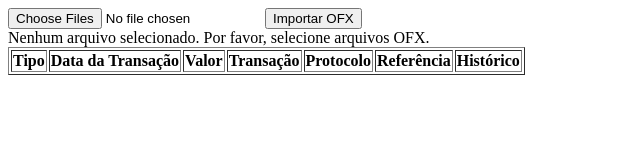
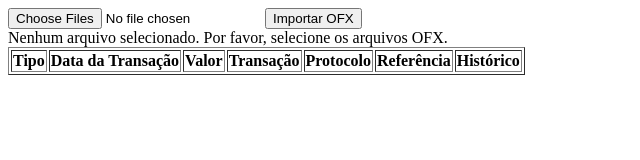
Before and after one commit to Ley-wy/leitorOFX, a plain HTML site: page index.html in a window 1280 px wide. Both pictures are taken after a click on the button "Importar OFX". Shown: the full height of the page, 0-640 px from the left. Drawn offline with Linux system fonts and the light colour scheme.

Commit message:
Update index.html

```diff
--- a/index.html
+++ b/index.html
@@ -44,7 +44,7 @@
                 // Função chamada ao clicar no botão "Importar"
                 btnImportar.addEventListener("click", function () {
                     if (!arquivoInput.files.length) {
-                        mensagem.textContent = "Nenhum arquivo selecionado. Por favor, selecione arquivos OFX.";
+                        mensagem.textContent = "Nenhum arquivo selecionado. Por favor, selecione os arquivos OFX.";
                         return;
                     }
 
```
